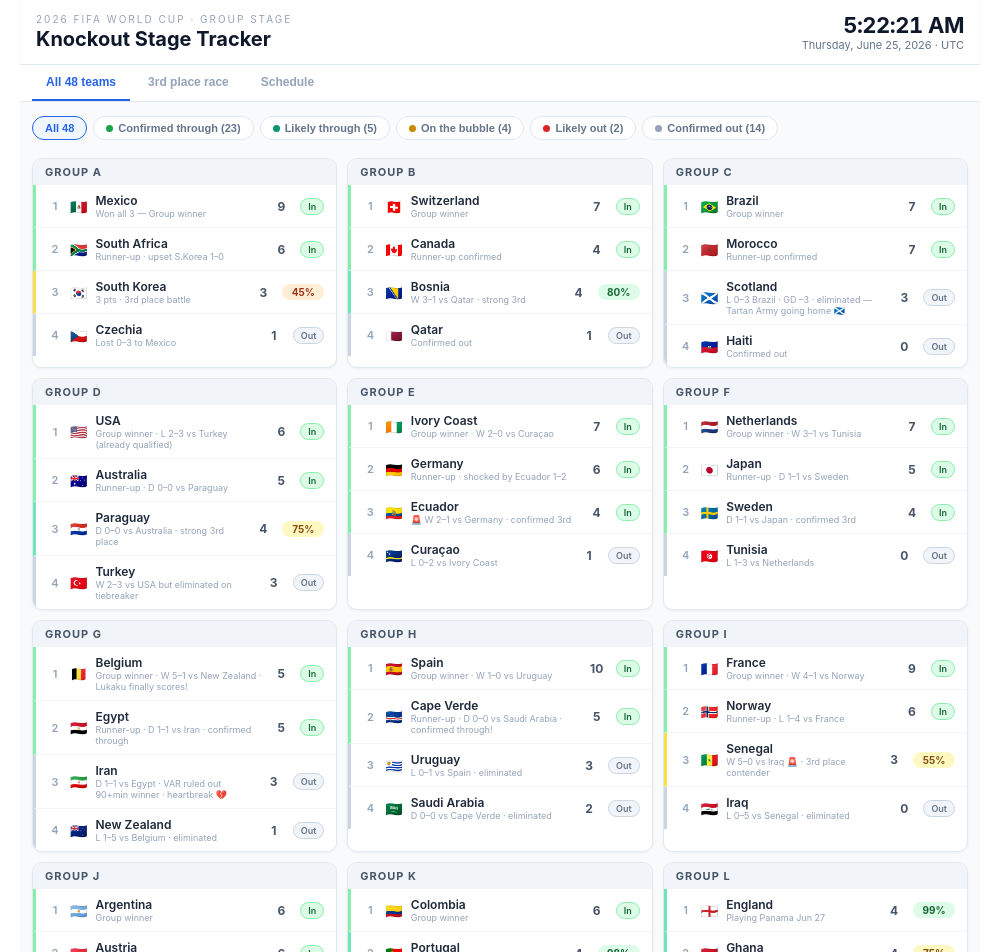
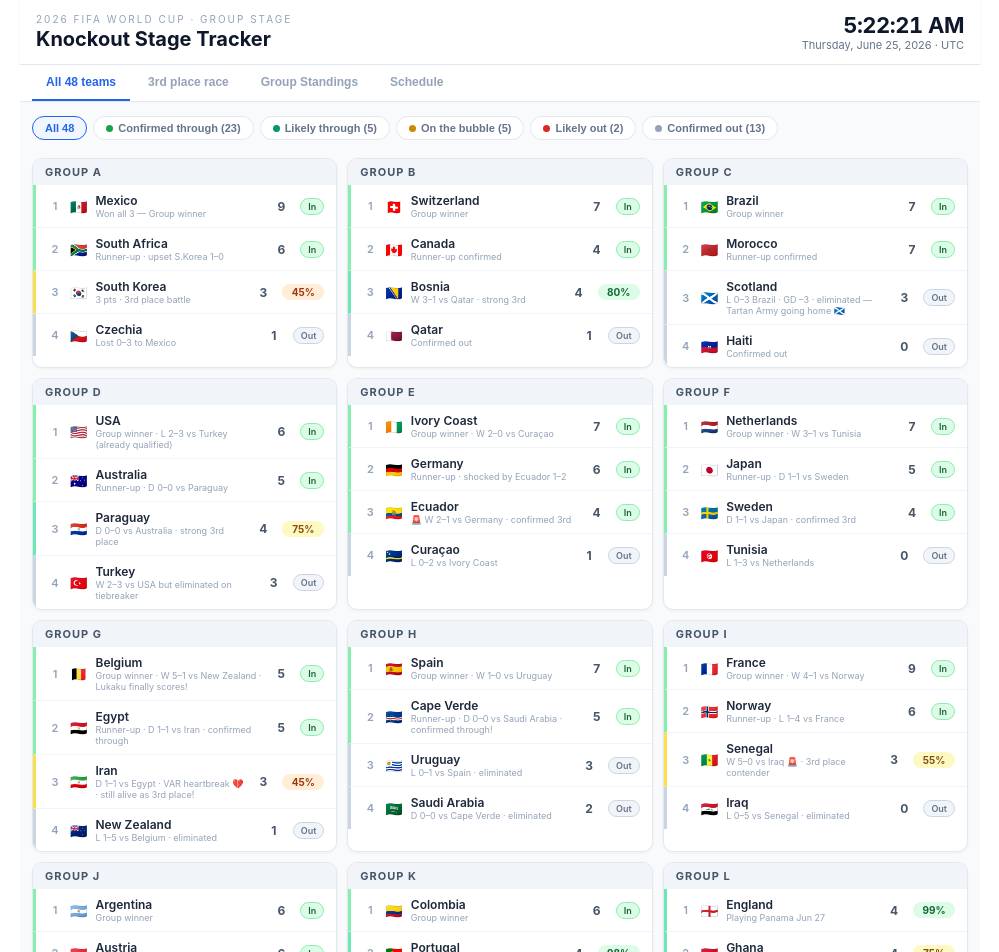
Before and after one commit to yourtechunicorn/FifaWorldCup, a React (Vite) app: page / in a window 1280 px wide. Shown: the top 952 px of the page, without its empty margins (140-1139 px from the left). Built offline with nearby package versions, Linux system fonts and the light colour scheme.

Commit message:
Update App.jsx

```diff
--- a/src/App.jsx
+++ b/src/App.jsx
@@ -56,7 +56,6 @@
   { name:"Uruguay",    group:"H" },
   { name:"Saudi Arabia",group:"H" },
   { name:"New Zealand", group:"G" },
-  { name:"Iran",        group:"G" },
 ];
 
 const ALL_TEAMS = [
@@ -86,9 +85,9 @@
   { name:"Tunisia",      group:"F", pos:4, pts:0, status:"eliminated", prob:0,    note:"L 1–3 vs Netherlands" },
   { name:"Belgium",      group:"G", pos:1, pts:5,  status:"confirmed",  prob:null, note:"Group winner · W 5–1 vs New Zealand · Lukaku finally scores!" },
   { name:"Egypt",        group:"G", pos:2, pts:5,  status:"confirmed",  prob:null, note:"Runner-up · D 1–1 vs Iran · confirmed through" },
-  { name:"Iran",         group:"G", pos:3, pts:3,  status:"eliminated", prob:0,    note:"D 1–1 vs Egypt · VAR ruled out 90+min winner · heartbreak 💔" },
+  { name:"Iran",         group:"G", pos:3, pts:3,  status:"bubble",     prob:45,   note:"D 1–1 vs Egypt · VAR heartbreak 💔 · still alive as 3rd place!" },
   { name:"New Zealand",  group:"G", pos:4, pts:1,  status:"eliminated", prob:0,    note:"L 1–5 vs Belgium · eliminated" },
-  { name:"Spain",        group:"H", pos:1, pts:10, status:"confirmed",  prob:null, note:"Group winner · W 1–0 vs Uruguay" },
+  { name:"Spain",        group:"H", pos:1, pts:7,  status:"confirmed",  prob:null, note:"Group winner · W 1–0 vs Uruguay" },
   { name:"Cape Verde",   group:"H", pos:2, pts:5,  status:"confirmed",  prob:null, note:"Runner-up · D 0–0 vs Saudi Arabia · confirmed through!" },
   { name:"Uruguay",      group:"H", pos:3, pts:3,  status:"eliminated", prob:0,    note:"L 0–1 vs Spain · eliminated" },
   { name:"Saudi Arabia", group:"H", pos:4, pts:2,  status:"eliminated", prob:0,    note:"D 0–0 vs Cape Verde · eliminated" },
@@ -129,6 +128,7 @@
   { team:"Algeria",     group:"J", pts:3, gf:2, ga:4, done:false, opp:"Austria",       date:"Sat Jun 28", w:44.2, d:26.8, l:29.0 },
   { team:"Cape Verde",  group:"H", pts:5, gf:2, ga:2, done:true,  result:"D 0–0 vs Saudi Arabia · confirmed through!" },
   { team:"Belgium",     group:"G", pts:5, gf:6, ga:2, done:true,  result:"W 5–1 vs New Zealand" },
+  { team:"Iran",         group:"G", pts:3, gf:3, ga:3, done:true,  result:"D 1–1 vs Egypt · VAR 💔 · still alive" },
   { team:"DR Congo",    group:"K", pts:1, gf:1, ga:2, done:false, opp:"Uzbekistan",    date:"Sun Jun 29", w:32.2, d:29.2, l:38.6 },
   { team:"Senegal",     group:"I", pts:3, gf:8, ga:6, done:true,  result:"W 5–0 vs Iraq 🚨" },
 ];
@@ -199,7 +199,108 @@
 
 const ptsDelta = { Win:3, Draw:1, Loss:0 };
 const gdDelta  = { Win:1, Draw:0, Loss:-2 };
-const TABS = ["All 48 teams", "3rd place race", "Schedule"];
+
+// Full group standings with form, GF, GA for all 48 teams
+const GROUP_STANDINGS = {
+  A: {
+    teams: [
+      { name:"Mexico",       pts:9, gf:6, ga:1, form:["W","W","W"] },
+      { name:"South Africa", pts:6, gf:2, ga:2, form:["L","W","W"] },
+      { name:"South Korea",  pts:3, gf:3, ga:4, form:["W","L","L"] },
+      { name:"Czechia",      pts:1, gf:3, ga:7, form:["L","D","L"] },
+    ]
+  },
+  B: {
+    teams: [
+      { name:"Switzerland",  pts:7, gf:8, ga:3, form:["D","W","W"] },
+      { name:"Canada",       pts:4, gf:8, ga:2, form:["D","W","L"] },
+      { name:"Bosnia",       pts:4, gf:5, ga:6, form:["D","W","W"] },
+      { name:"Qatar",        pts:1, gf:2, ga:12,form:["D","L","L"] },
+    ]
+  },
+  C: {
+    teams: [
+      { name:"Brazil",       pts:7, gf:7, ga:2, form:["D","W","W"] },
+      { name:"Morocco",      pts:7, gf:6, ga:1, form:["D","W","W"] },
+      { name:"Scotland",     pts:3, gf:2, ga:4, form:["W","L","L"] },
+      { name:"Haiti",        pts:0, gf:2, ga:10,form:["L","L","L"] },
+    ]
+  },
+  D: {
+    teams: [
+      { name:"USA",          pts:6, gf:8, ga:3, form:["W","W","L"] },
+      { name:"Australia",    pts:5, gf:3, ga:2, form:["W","W","D"] },
+      { name:"Paraguay",     pts:4, gf:2, ga:4, form:["W","L","D"] },
+      { name:"Turkey",       pts:3, gf:3, ga:7, form:["L","L","W"] },
+    ]
+  },
+  E: {
+    teams: [
+      { name:"Ivory Coast",  pts:7, gf:5, ga:2, form:["W","W","W"] },
+      { name:"Germany",      pts:6, gf:8, ga:3, form:["W","W","L"] },
+      { name:"Ecuador",      pts:4, gf:3, ga:3, form:["L","L","W"] },
+      { name:"Curaçao",      pts:1, gf:1, ga:9, form:["L","L","L"] },
+    ]
+  },
+  F: {
+    teams: [
+      { name:"Netherlands",  pts:7, gf:8, ga:4, form:["W","W","W"] },
+      { name:"Japan",        pts:5, gf:4, ga:3, form:["W","W","D"] },
+      { name:"Sweden",       pts:4, gf:7, ga:7, form:["D","W","D"] },
+      { name:"Tunisia",      pts:0, gf:2, ga:7, form:["L","L","L"] },
+    ]
+  },
+  G: {
+    teams: [
+      { name:"Belgium",      pts:5, gf:6, ga:2, form:["D","D","W"] },
+      { name:"Egypt",        pts:5, gf:5, ga:3, form:["D","W","D"] },
+      { name:"Iran",         pts:3, gf:4, ga:4, form:["D","D","D"] },
+      { name:"New Zealand",  pts:1, gf:4, ga:10,form:["D","L","L"] },
+    ]
+  },
+  H: {
+    teams: [
+      { name:"Spain",        pts:7, gf:5, ga:1, form:["D","W","W"] },
+      { name:"Cape Verde",   pts:5, gf:2, ga:2, form:["D","D","D"] },
+      { name:"Uruguay",      pts:3, gf:3, ga:4, form:["D","W","L"] },
+      { name:"Saudi Arabia", pts:2, gf:2, ga:5, form:["D","L","D"] },
+    ]
+  },
+  I: {
+    teams: [
+      { name:"France",       pts:9, gf:10,ga:2, form:["W","W","W"] },
+      { name:"Norway",       pts:6, gf:8, ga:5, form:["W","W","L"] },
+      { name:"Senegal",      pts:3, gf:8, ga:7, form:["L","L","W"] },
+      { name:"Iraq",         pts:0, gf:1, ga:13,form:["L","L","L"] },
+    ]
+  },
+  J: {
+    teams: [
+      { name:"Argentina",    pts:6, gf:5, ga:0, form:["W","W","?"] },
+      { name:"Austria",      pts:6, gf:3, ga:2, form:["W","W","?"] },
+      { name:"Algeria",      pts:3, gf:2, ga:4, form:["L","W","?"] },
+      { name:"Jordan",       pts:1, gf:2, ga:4, form:["L","D","?"] },
+    ]
+  },
+  K: {
+    teams: [
+      { name:"Colombia",     pts:6, gf:4, ga:1, form:["W","W","?"] },
+      { name:"Portugal",     pts:4, gf:6, ga:1, form:["D","W","?"] },
+      { name:"DR Congo",     pts:1, gf:1, ga:3, form:["D","L","?"] },
+      { name:"Uzbekistan",   pts:1, gf:1, ga:7, form:["L","L","?"] },
+    ]
+  },
+  L: {
+    teams: [
+      { name:"England",      pts:4, gf:4, ga:2, form:["W","D","?"] },
+      { name:"Ghana",        pts:4, gf:2, ga:1, form:["W","D","?"] },
+      { name:"Croatia",      pts:3, gf:3, ga:4, form:["L","W","?"] },
+      { name:"Panama",       pts:0, gf:0, ga:2, form:["L","L","?"] },
+    ]
+  },
+};
+
+const TABS = ["All 48 teams", "3rd place race", "Group Standings", "Schedule"];
 
 const STAGE_CONFIG = {
   "Group": { label:"Group Stage",    color:"#2563eb", bg:"#eff6ff" },
@@ -494,8 +595,80 @@
         </div>
       )}
 
-      {/* TAB 2: Schedule */}
+      {/* TAB 2: Group Standings */}
       {tab === 2 && (
+        <div style={{ padding:"14px 12px" }}>
+          <div style={{ fontSize:"12px", color:"#64748b", marginBottom:"14px" }}>
+            Pts · GD · GF · GA · Form (last 3) · Best 3rd tiebreakers: Points → GD → Goals scored → Fair play → FIFA ranking
+          </div>
+          <div style={{ display:"grid", gridTemplateColumns:"repeat(auto-fill, minmax(min(320px,100%), 1fr))", gap:"12px" }}>
+            {Object.entries(GROUP_STANDINGS).map(([grp, data]) => (
+              <div key={grp} style={{ background:"#fff", borderRadius:"10px", border:"1px solid #e2e8f0", overflow:"hidden", boxShadow:"0 1px 3px rgba(0,0,0,0.05)" }}>
+                <div style={{ background:"#f1f5f9", padding:"6px 12px", fontSize:"11px", fontWeight:"700", color:"#475569", letterSpacing:"1px", textTransform:"uppercase" }}>Group {grp}</div>
+                <table style={{ width:"100%", borderCollapse:"collapse", fontSize:"11px" }}>
+                  <thead>
+                    <tr style={{ background:"#f8fafc", borderBottom:"1px solid #f1f5f9" }}>
+                      <th style={{ padding:"5px 8px", textAlign:"left", fontSize:"9px", fontWeight:"600", color:"#94a3b8", textTransform:"uppercase" }}>Team</th>
+                      <th style={{ padding:"5px 4px", textAlign:"center", fontSize:"9px", fontWeight:"600", color:"#94a3b8", textTransform:"uppercase" }}>Pts</th>
+                      <th style={{ padding:"5px 4px", textAlign:"center", fontSize:"9px", fontWeight:"600", color:"#94a3b8", textTransform:"uppercase" }}>GD</th>
+                      <th style={{ padding:"5px 4px", textAlign:"center", fontSize:"9px", fontWeight:"600", color:"#94a3b8", textTransform:"uppercase" }}>GF</th>
+                      <th style={{ padding:"5px 4px", textAlign:"center", fontSize:"9px", fontWeight:"600", color:"#94a3b8", textTransform:"uppercase" }}>GA</th>
+                      <th style={{ padding:"5px 8px", textAlign:"center", fontSize:"9px", fontWeight:"600", color:"#94a3b8", textTransform:"uppercase" }}>Form</th>
+                    </tr>
+                  </thead>
+                  <tbody>
+                    {data.teams.map((t, ti) => {
+                      const gd = t.gf - t.ga;
+                      const gdStr = gd > 0 ? `+${gd}` : `${gd}`;
+                      const isElim = ALL_TEAMS.find(a => a.name === t.name)?.status === "eliminated";
+                      const isConfirmed = ALL_TEAMS.find(a => a.name === t.name)?.status === "confirmed";
+                      const rowBg = isConfirmed ? "#f0fdf4" : isElim ? "#fafafa" : "#fff";
+                      const borderColor = isConfirmed ? "#86efac" : isElim ? "#e2e8f0" : "#e2e8f0";
+                      return (
+                        <tr key={t.name} style={{ borderBottom: ti < data.teams.length-1 ? "1px solid #f1f5f9" : "none", background:rowBg, borderLeft:`3px solid ${borderColor}` }}>
+                          <td style={{ padding:"7px 8px" }}>
+                            <div style={{ display:"flex", alignItems:"center", gap:"6px" }}>
+                              <span style={{ fontSize:"13px" }}>{flag(t.name)}</span>
+                              <span style={{ fontSize:"11px", fontWeight:"600", color: isElim ? "#94a3b8" : "#1e293b", textDecoration: isElim ? "line-through" : "none" }}>{t.name}</span>
+                            </div>
+                          </td>
+                          <td style={{ padding:"7px 4px", textAlign:"center" }}>
+                            <span style={{ fontWeight:"800", fontSize:"13px", color: t.pts >= 6 ? "#16a34a" : t.pts >= 3 ? "#ca8a04" : "#dc2626" }}>{t.pts}</span>
+                          </td>
+                          <td style={{ padding:"7px 4px", textAlign:"center" }}>
+                            <span style={{ fontWeight:"600", color: gd > 0 ? "#16a34a" : gd === 0 ? "#64748b" : "#dc2626" }}>{gdStr}</span>
+                          </td>
+                          <td style={{ padding:"7px 4px", textAlign:"center", color:"#475569" }}>{t.gf}</td>
+                          <td style={{ padding:"7px 4px", textAlign:"center", color:"#475569" }}>{t.ga}</td>
+                          <td style={{ padding:"7px 8px" }}>
+                            <div style={{ display:"flex", gap:"2px", justifyContent:"center" }}>
+                              {t.form.map((r, ri) => (
+                                <span key={ri} style={{
+                                  fontSize:"9px", fontWeight:"700",
+                                  width:"16px", height:"16px", borderRadius:"3px",
+                                  display:"flex", alignItems:"center", justifyContent:"center",
+                                  background: r==="W" ? "#dcfce7" : r==="D" ? "#dbeafe" : r==="L" ? "#fee2e2" : "#f1f5f9",
+                                  color: r==="W" ? "#166534" : r==="D" ? "#1e40af" : r==="L" ? "#991b1b" : "#94a3b8",
+                                }}>{r}</span>
+                              ))}
+                            </div>
+                          </td>
+                        </tr>
+                      );
+                    })}
+                  </tbody>
+                </table>
+              </div>
+            ))}
+          </div>
+          <div style={{ marginTop:"14px", fontSize:"10px", color:"#94a3b8" }}>
+            Groups J, K, L still playing Jun 27 · ? = match not yet played · Green rows = confirmed through · Strikethrough = eliminated
+          </div>
+        </div>
+      )}
+
+      {/* TAB 3: Schedule */}
+      {tab === 3 && (
         <div style={{ padding:"14px 12px" }}>
           {/* Stage filter pills */}
           <div style={{ display:"flex", gap:"6px", flexWrap:"wrap", marginBottom:"14px", overflowX:"auto", WebkitOverflowScrolling:"touch", paddingBottom:"4px" }}>
```
